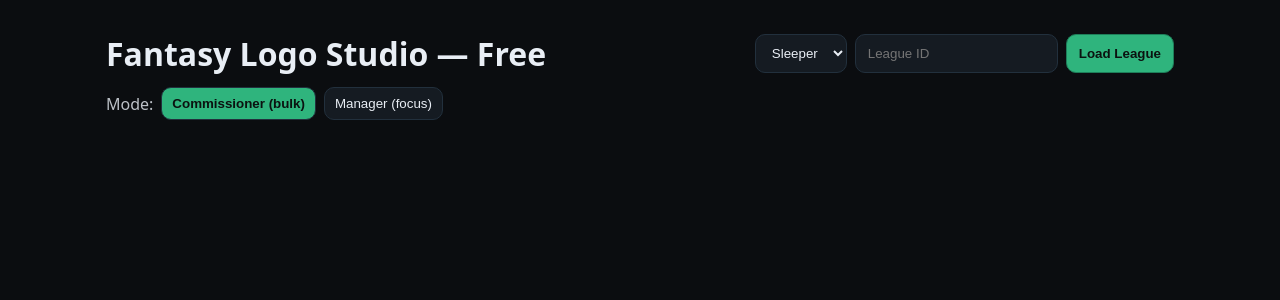
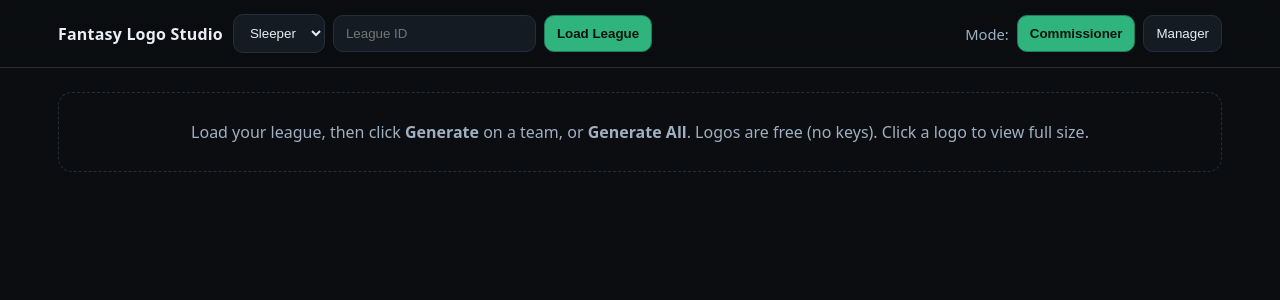
Before and after one commit to nmortimer/NewFantasy1, a Next.js app: page / in a window 1280 px wide. Shown: the top 300 px of the page. Built offline with nearby package versions, Linux system fonts and the light colour scheme.

Commit message:
Update index.tsx

```diff
--- a/pages/index.tsx
+++ b/pages/index.tsx
@@ -12,67 +12,54 @@ const KNOWN_MASCOTS = [
   'Titans','Titan','Gators','Gator','Bulls','Bull','Spartans','Spartan','Panthers','Panther','Pirates','Pirate',
 ];
 
-/** Derive mascot from team name; if name contains a known mascot, keep it; otherwise use owner/name hash. */
+/** Derive mascot from team name; keep if already present; otherwise hash owner/name. */
 function deriveMascot(teamName: string, ownerName?: string): string {
   const tokens = teamName.replace(/[^a-zA-Z0-9\s]/g, ' ').split(/\s+/).filter(Boolean);
   const lower = tokens.map((t) => t.toLowerCase());
   for (const m of KNOWN_MASCOTS) {
     const mLow = m.toLowerCase();
     if (lower.includes(mLow)) {
-      const plural = KNOWN_MASCOTS.find(
-        (x) => x !== m && x.toLowerCase() === (mLow.endsWith('s') ? mLow : mLow + 's')
-      );
+      const plural = KNOWN_MASCOTS.find((x) => x !== m && x.toLowerCase() === (mLow.endsWith('s') ? mLow : mLow + 's'));
       return plural || m;
     }
   }
-  const pool = [
-    'Foxes','Wolves','Tigers','Bears','Hawks','Eagles','Falcons','Sharks','Dragons','Knights',
-    'Raiders','Warriors','Raptors','Vikings','Titans','Gators','Bulls','Spartans','Panthers','Pirates'
-  ];
+  const pool = ['Foxes','Wolves','Tigers','Bears','Hawks','Eagles','Falcons','Sharks','Dragons','Knights','Raiders','Warriors','Raptors','Vikings','Titans','Gators','Bulls','Spartans','Panthers','Pirates'];
   const basis = (ownerName || teamName || 'Team').toLowerCase();
   let h = 2166136261;
-  for (let i = 0; i < basis.length; i++) {
-    h ^= basis.charCodeAt(i);
-    h += (h << 1) + (h << 4) + (h << 7) + (h << 8) + (h << 24);
-  }
+  for (let i = 0; i < basis.length; i++) { h ^= basis.charCodeAt(i); h += (h<<1)+(h<<4)+(h<<7)+(h<<8)+(h<<24); }
   return pool[(h >>> 0) % pool.length];
 }
 function randomSeed(): number { return Math.floor(Math.random() * 1_000_000_000); }
 
-/** NFL‑style color pairs (primary/secondary). Not copying teams; just inspired by the league. */
-const NFL_PALETTE: Array<{primary: string; secondary: string; name: string}> = [
-  { name: 'Navy / Silver',        primary: '#002244', secondary: '#A5ACAF' },
-  { name: 'Green / Gold',         primary: '#203731', secondary: '#FFB612' },
-  { name: 'Aqua / Orange',        primary: '#008E97', secondary: '#F36F21' },
-  { name: 'Black / Gold',         primary: '#101820', secondary: '#D3BC8D' },
-  { name: 'Royal / Red',          primary: '#003594', secondary: '#C8102E' },
-  { name: 'Purple / Gold',        primary: '#4F2683', secondary: '#FFC62F' },
-  { name: 'Red / Gold',           primary: '#AA0000', secondary: '#B3995D' },
-  { name: 'Teal / Black',         primary: '#006778', secondary: '#101820' },
-  { name: 'Blue / Orange',        primary: '#0B2265', secondary: '#FF3C00' },
-  { name: 'Cardinal / Black',     primary: '#97233F', secondary: '#000000' },
-  { name: 'Honolulu Blue / Silver',primary: '#0076B6', secondary: '#B0B7BC' },
-  { name: 'Navy / Orange',        primary: '#0B162A', secondary: '#C83803' },
-  { name: 'Scarlet / Gray',       primary: '#D50A0A', secondary: '#5A615E' },
-  { name: 'Blue / Yellow',        primary: '#0038A8', secondary: '#FFD100' },
-  { name: 'Purple / Black',       primary: '#2A0845', secondary: '#111111' },
-  { name: 'Forest / Cream',       primary: '#0B4F3D', secondary: '#E1C699' },
-  { name: 'Navy / Kelly',         primary: '#001F3F', secondary: '#2ECC71' },
-  { name: 'Red / Black',          primary: '#B11226', secondary: '#101820' },
-  { name: 'Steel / Yellow',       primary: '#1C1C1C', secondary: '#FFB612' },
-  { name: 'Royal / Silver',       primary: '#1D428A', secondary: '#A2AAAD' },
-  { name: 'Teal / Gold',          primary: '#007F7F', secondary: '#C8A951' },
-  { name: 'Navy / Lime',          primary: '#002244', secondary: '#69BE28' },
-  { name: 'Red / Navy',           primary: '#A71930', secondary: '#0B2265' },
-  { name: 'Midnight / Green',     primary: '#004C54', secondary: '#000000' },
+/** NFL-style palette (primary/secondary). */
+const NFL_PALETTE: Array<{primary: string; secondary: string}> = [
+  { primary: '#002244', secondary: '#A5ACAF' },
+  { primary: '#203731', secondary: '#FFB612' },
+  { primary: '#008E97', secondary: '#F36F21' },
+  { primary: '#101820', secondary: '#D3BC8D' },
+  { primary: '#003594', secondary: '#C8102E' },
+  { primary: '#4F2683', secondary: '#FFC62F' },
+  { primary: '#AA0000', secondary: '#B3995D' },
+  { primary: '#006778', secondary: '#101820' },
+  { primary: '#0B2265', secondary: '#FF3C00' },
+  { primary: '#97233F', secondary: '#000000' },
+  { primary: '#0076B6', secondary: '#B0B7BC' },
+  { primary: '#0B162A', secondary: '#C83803' },
+  { primary: '#D50A0A', secondary: '#5A615E' },
+  { primary: '#0038A8', secondary: '#FFD100' },
+  { primary: '#2A0845', secondary: '#111111' },
+  { primary: '#0B4F3D', secondary: '#E1C699' },
+  { primary: '#002244', secondary: '#69BE28' },
+  { primary: '#A71930', secondary: '#0B2265' },
+  { primary: '#1C1C1C', secondary: '#FFB612' },
+  { primary: '#1D428A', secondary: '#A2AAAD' },
 ];
 
-/** Deterministic shuffle so each league gets a consistent palette rotation */
+/** Deterministic shuffle per league */
 function shuffleDeterministic<T>(arr: T[], seed: number): T[] {
-  const out = arr.slice();
-  let s = seed || 1;
+  const out = arr.slice(); let s = seed || 1;
   for (let i = out.length - 1; i > 0; i--) {
-    s = (s * 1664525 + 1013904223) >>> 0;  // LCG
+    s = (s * 1664525 + 1013904223) >>> 0;
     const j = s % (i + 1);
     [out[i], out[j]] = [out[j], out[i]];
   }
@@ -103,21 +90,21 @@ export default function Home() {
       const data = await res.json();
       if (!res.ok) throw new Error(data.error || 'Failed league load');
 
-      // Build palette once per league, seeded by numeric portion of leagueId
-      const numericSeed = Number(String(leagueId).replace(/\D/g, '')) || Date.now();
-      const rotated = shuffleDeterministic(NFL_PALETTE, numericSeed);
+      // Color rotation seeded by leagueId
+      const seed = Number(String(leagueId).replace(/\D/g, '')) || Date.now();
+      const palette = shuffleDeterministic(NFL_PALETTE, seed);
 
       const mapped: Team[] = (data.teams as any[]).map((t, i) => {
         const name = (t.name || `Team ${i + 1}`).trim();
         const owner = (t.owner || 'Unknown').trim();
-        const pair = rotated[i % rotated.length];
+        const colors = palette[i % palette.length];
         return {
           id: String(t.id ?? i),
           name,
           owner,
           mascot: deriveMascot(name, owner),
-          primary: pair.primary,
-          secondary: pair.secondary,
+          primary: colors.primary,
+          secondary: colors.secondary,
           seed: randomSeed(),
           logoUrl: null,
         };
@@ -133,7 +120,6 @@ export default function Home() {
   function patch(id: string, patch: Partial<Team>) {
     setTeams((prev) => prev.map((t) => (t.id === id ? { ...t, ...patch } : t)));
   }
-
   async function generate(team: Team) {
     const res = await fetch('/api/generate-logo', {
       method: 'POST',
@@ -144,137 +130,60 @@ export default function Home() {
     if (!res.ok) throw new Error(data.error || 'gen failed');
     patch(team.id, { logoUrl: data.url });
   }
-
   async function generateAll() {
-    for (const t of teams) {
-      try { await generate(t); } catch {}
-    }
+    for (const t of teams) { try { await generate(t); } catch {} }
   }
 
   return (
-    <div style={{ maxWidth: 1100, margin: '32px auto', padding: '0 16px', color: '#e9eef5', fontFamily: 'ui-sans-serif, system-ui, Segoe UI, Inter, Roboto, Arial' }}>
-      {/* Header */}
-      <div style={{ display: 'flex', gap: 12, alignItems: 'center', justifyContent: 'space-between', marginBottom: 12 }}>
-        <h1 style={{ margin: 0 }}>Fantasy Logo Studio — Free</h1>
-        <div style={{ display: 'flex', gap: 8, flexWrap: 'wrap' }}>
-          <select
-            value={provider}
-            onChange={(e) => setProvider(e.target.value as Provider)}
-            style={{ background: '#151b22', border: '1px solid #22303d', color: '#e9eef5', borderRadius: 10, padding: '10px 12px' }}
-          >
+    <>
+      {/* Sticky toolbar */}
+      <div className="toolbar">
+        <div className="toolbar-inner">
+          <div className="brand">Fantasy Logo Studio</div>
+          <div className="flex">
+            <select className="select" value={provider} onChange={(e) => setProvider(e.target.value as Provider)}>
               <option value="sleeper">Sleeper</option>
               <option value="mfl">MFL</option>
               <option value="espn">ESPN</option>
             </select>
-          <input
-            placeholder="League ID"
-            value={leagueId}
-            onChange={(e) => setLeagueId(e.target.value)}
-            style={{ background: '#151b22', border: '1px solid #22303d', color: '#e9eef5', borderRadius: 10, padding: '10px 12px' }}
-          />
+            <input className="input" placeholder="League ID" value={leagueId} onChange={(e) => setLeagueId(e.target.value)} />
             {provider !== 'sleeper' && (
-            <input
-              placeholder="Season (e.g., 2025)"
-              value={season}
-              onChange={(e) => setSeason(e.target.value)}
-              style={{ background: '#151b22', border: '1px solid #22303d', color: '#e9eef5', borderRadius: 10, padding: '10px 12px' }}
-            />
+              <input className="input" placeholder="Season (e.g., 2025)" value={season} onChange={(e) => setSeason(e.target.value)} />
             )}
             {provider === 'espn' && (
               <>
-              <input
-                placeholder="SWID (private leagues only)"
-                value={swid}
-                onChange={(e) => setSwid(e.target.value)}
-                style={{ background: '#151b22', border: '1px solid #22303d', color: '#e9eef5', borderRadius: 10, padding: '10px 12px' }}
-              />
-              <input
-                placeholder="ESPN_S2 (private leagues only)"
-                value={s2}
-                onChange={(e) => setS2(e.target.value)}
-                style={{ background: '#151b22', border: '1px solid #22303d', color: '#e9eef5', borderRadius: 10, padding: '10px 12px' }}
-              />
+                <input className="input" placeholder="SWID (private leagues only)" value={swid} onChange={(e) => setSwid(e.target.value)} />
+                <input className="input" placeholder="ESPN_S2 (private leagues only)" value={s2} onChange={(e) => setS2(e.target.value)} />
               </>
             )}
-          <button
-            onClick={loadLeague}
-            disabled={loading}
-            style={{
-              border: '1px solid #1e7e59',
-              background: '#2fb47d',
-              color: '#0b1210',
-              borderRadius: 10,
-              padding: '10px 12px',
-              cursor: 'pointer',
-              fontWeight: 700,
-              opacity: loading ? 0.7 : 1,
-            }}
-          >
+            <button className="btn primary" onClick={loadLeague} disabled={loading}>
               {loading ? 'Loading…' : 'Load League'}
             </button>
           </div>
+
+          <div className="flex" style={{ marginLeft: 'auto' }}>
+            <span className="helper">Mode:</span>
+            <button className={`btn ${mode === 'commissioner' ? 'primary' : ''}`} onClick={() => setMode('commissioner')}>
+              Commissioner
+            </button>
+            <button className={`btn ${mode === 'manager' ? 'primary' : ''}`} onClick={() => setMode('manager')}>
+              Manager
+            </button>
+            {teams.length > 0 && (
+              <button className="btn" onClick={generateAll} title="Generate logos for all teams">Generate All</button>
+            )}
+          </div>
+        </div>
       </div>
 
-      {/* Mode bar */}
-      <div style={{ display: 'flex', gap: 8, alignItems: 'center', marginBottom: 10 }}>
-        <span style={{ opacity: 0.8 }}>Mode:</span>
-        <button
-          onClick={() => setMode('commissioner')}
-          style={{
-            border: '1px solid #22303d',
-            background: mode === 'commissioner' ? '#2fb47d' : '#151b22',
-            color: mode === 'commissioner' ? '#0b1210' : '#e9eef5',
-            borderRadius: 10,
-            padding: '8px 10px',
-            cursor: 'pointer',
-            fontWeight: mode === 'commissioner' ? 700 : 400,
-          }}
-        >
-          Commissioner (bulk)
-        </button>
-        <button
-          onClick={() => setMode('manager')}
-          style={{
-            border: '1px solid #22303d',
-            background: mode === 'manager' ? '#2fb47d' : '#151b22',
-            color: mode === 'manager' ? '#0b1210' : '#e9eef5',
-            borderRadius: 10,
-            padding: '8px 10px',
-            cursor: 'pointer',
-            fontWeight: mode === 'manager' ? 700 : 400,
-          }}
-        >
-          Manager (focus)
-        </button>
-        {teams.length > 0 && (
-          <button
-            onClick={generateAll}
-            style={{
-              border: '1px solid #22303d',
-              background: '#151b22',
-              color: '#e9eef5',
-              borderRadius: 10,
-              padding: '8px 10px',
-              cursor: 'pointer',
-              marginLeft: 8,
-            }}
-            title="Generate logos for all teams"
-          >
-            Generate All (Free)
-          </button>
-        )}
+      <div className="container">
+        {teams.length === 0 ? (
+          <div className="empty">
+            Load your league, then click <b>Generate</b> on a team, or <b>Generate All</b>.
+            Logos are free (no keys). Click a logo to view full size.
           </div>
-
-      {/* Grid */}
-      <div
-        style={{
-          display: 'grid',
-          gap: 16,
-          gridTemplateColumns: mode === 'manager'
-            ? 'repeat(auto-fill, minmax(360px, 1fr))'
-            : 'repeat(auto-fill, minmax(300px, 1fr))',
-        }}
-      >
+        ) : (
+          <div className="grid">
             {teams.map((t) => (
               <TeamCard
                 key={t.id}
@@ -285,6 +194,8 @@ export default function Home() {
               />
             ))}
           </div>
+        )}
       </div>
+    </>
   );
 }
```
Lines whose indentation alone changed are shown as unchanged.
